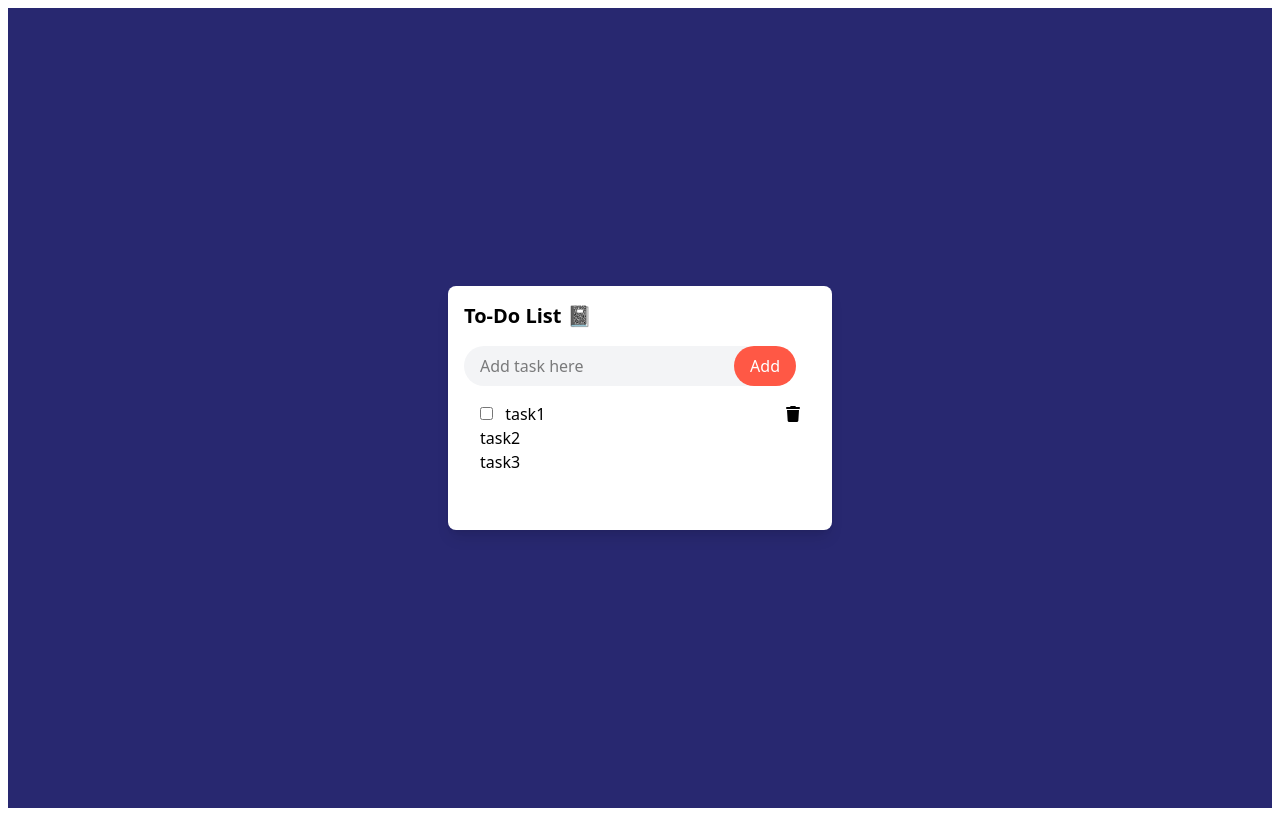
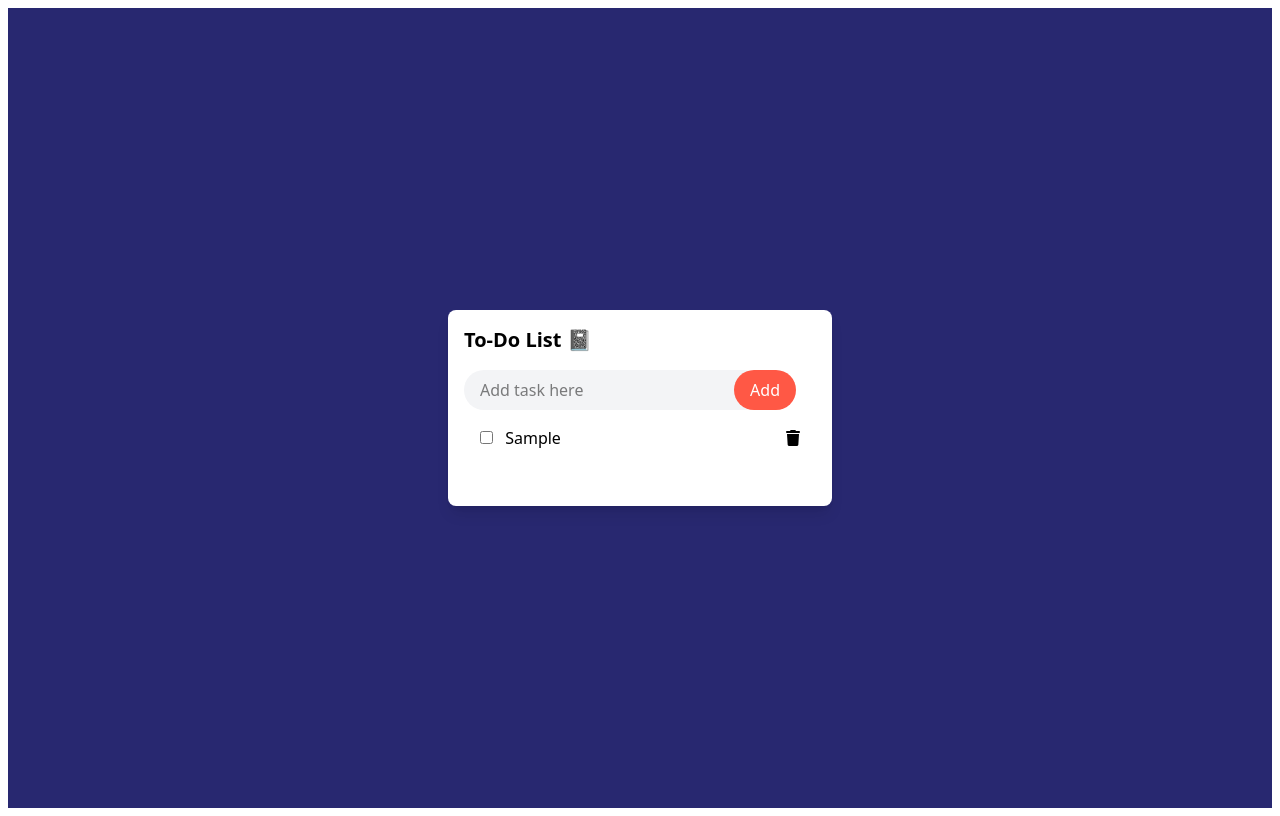
Before and after one commit to Harpreet-Prabh/Todoapp, a plain HTML site: page index.html in a window 1280 px wide. Both pictures are taken after typing "Sample" into the empty fields and a click on the button "Add". Drawn offline with nearby package versions, Linux system fonts and the light colour scheme.

Commit message:
Implement To-Do List display and input validation with local storage support

```diff
--- a/index.html
+++ b/index.html
@@ -36,29 +36,24 @@
           </button>
         </div>
         <div class="p-4">
-          <ul id="taskList" class="py-6">
-            <li class="flex justify-between">
-              <div>
-                <input type="checkbox" /> <span class="ml-2">task1</span>
-              </div>
-
-              <button><i class="fa-solid fa-trash"></i></button>
-            </li>
-            <li>task2</li>
-            <li>task3</li>
-          </ul>
+          <ul id="taskList" class="py-6"></ul>
         </div>
       </div>
     </div>
     <script>
       let inputElement = document.getElementById("input");
       let addBtnElement = document.getElementById("addBtn");
+      let tasklistElement = document.getElementById("taskList");
 
       let id = window.crypto.randomUUID();
       addBtnElement.addEventListener("click", addToDo);
 
       function addToDo() {
         console.log(inputElement.value);
+        if (inputElement.value == "") {
+          alert("input is required");
+          return;
+        }
         let todo = {
           id: id,
           text: inputElement.value,
@@ -73,8 +68,39 @@
           todos = [todo];
         }
         localStorage.setItem("todos", JSON.stringify(todos));
+        //listElement = inputElement.value;
         inputElement.value = "";
+        display();
       }
+
+      function display() {
+        let todos = localStorage.getItem("todos");
+        todos = JSON.parse(todos);
+        console.log(todos);
+        let todosHtml = "";
+        todos.forEach((todo) => {
+          todosHtml += `<li class="flex justify-between">
+              <div>
+                <input type="checkbox" ${
+                  todo.completed && "checked"
+                } /> <span class="ml-2  ${todo.completed && "line-through"}">${
+            todo.text
+          }</span>
+              </div>
+
+              <button><i class="fa-solid fa-trash"></i></button>
+            </li>`;
+        });
+        tasklistElement.innerHTML = todosHtml;
+        let checkboxes = document.querySelectorAll("input[type=checkbox]");
+        console.log(checkboxes);
+        checkboxes.forEach((element) => {
+          element.addEventListener("change", () => {
+            console.log("done");
+          });
+        });
+      }
+      display();
     </script>
   </body>
 </html>
```
